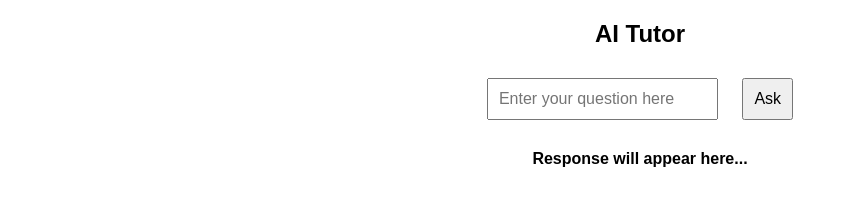
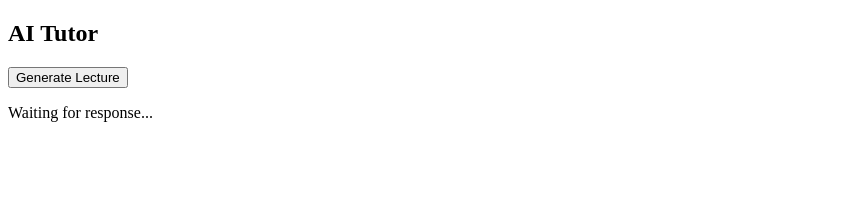
Before and after one commit to varanasi48/ai-tutor, a plain HTML site: page index.html in a window 1280 px wide. Shown: the whole page, without its empty margins (0-848 px from the left). Drawn offline with Linux system fonts and the light colour scheme.

Commit message:
Update index.html

```diff
--- a/index.html
+++ b/index.html
@@ -4,96 +4,42 @@
     <meta charset="UTF-8">
     <meta name="viewport" content="width=device-width, initial-scale=1.0">
     <title>AI Tutor</title>
-    <style>
-        body {
-            font-family: Arial, sans-serif;
-            text-align: center;
-            margin: 20px;
-        }
-        input, button {
-            margin: 10px;
-            padding: 10px;
-            font-size: 16px;
-        }
-        #response {
-            margin-top: 20px;
-            font-weight: bold;
-        }
-    </style>
 </head>
 <body>
-
     <h2>AI Tutor</h2>
-    <input type="text" id="question" placeholder="Enter your question here">
-    <button onclick="fetchLecture()">Ask</button>
-
-    <p id="response">Response will appear here...</p>
+    <button onclick="fetchLecture()">Generate Lecture</button>
+    <p id="responseOutput">Waiting for response...</p>
 
     <script>
-        const LOGIC_APP_URL = "https://prod-30.southindia.logic.azure.com:443/workflows/f6ad47edbaaf42b0a3b6e4816d8fbb73/triggers/When_a_HTTP_request_is_received/paths/invoke?api-version=2016-10-01&sp=%2Ftriggers%2FWhen_a_HTTP_request_is_received%2Frun&sv=1.0&sig=c8sFzIKpt9E-VoiCZ46VuTosaiSZjQL0JkzmrxUWkV0"; // Replace with your actual Logic App URL
-
         async function fetchLecture() {
-    const questionInput = document.getElementById("question").value;
-    if (!questionInput) {
-        alert("Please enter a question.");
-        return;
-    }
+            const logicAppUrl = "https://prod-30.southindia.logic.azure.com/workflows/f6ad47edbaaf42b0a3b6e4816d8fbb73/triggers/When_a_HTTP_request_is_received/paths/invoke?api-version=2016-10-01&sp=%2Ftriggers%2FWhen_a_HTTP_request_is_received%2Frun&sv=1.0&sig=c8sFzIKpt9E-VoiCZ46VuTosaiSZjQL0JkzmrxUWkV0";
 
             try {
-        const response = await fetch(LOGIC_APP_URL, {  // ✅ FIXED
+                const response = await fetch(logicAppUrl, {
                     method: "POST",
                     headers: {
                         "Content-Type": "application/json"
                     },
-            body: JSON.stringify({ question: questionInput })
+                    body: JSON.stringify({ question: "What is AI?" })  // Replace with dynamic input
                 });
 
-        // Ensure we are receiving valid JSON
                 if (!response.ok) {
                     throw new Error(`HTTP error! Status: ${response.status}`);
                 }
 
                 const data = await response.json();
-        console.log("Initial Response:", data);  // Debugging
+                console.log("Response from Logic App:", data);
 
-        if (data.id) {
-            console.log("Request ID:", data.id);
-            checkStatus(data.id);  // Start polling
+                if (data && data.answer) {
+                    document.getElementById("responseOutput").innerText = data.answer;
                 } else {
-            throw new Error("Unexpected response format");
+                    document.getElementById("responseOutput").innerText = "No answer received.";
                 }
             } catch (error) {
                 console.error("Error fetching lecture:", error);
+                document.getElementById("responseOutput").innerText = "Error fetching lecture.";
             }
         }
-
-        async function checkStatus(requestId) {
-    try {
-        const response = await fetch(`${LOGIC_APP_URL}/runs/${requestId}`, {
-            method: "GET",
-            headers: {
-                "Content-Type": "application/json"
-            }
-        });
-
-        const data = await response.json();
-        console.log("Polling Response:", data);  // Debugging
-
-        if (data.status === "Completed") {
-            console.log("Final Response:", data);
-            document.getElementById("response").innerText = data.output.answer;  // Display the answer
-        } else if (data.status === "Running") {
-            setTimeout(() => checkStatus(requestId), 2000); // Poll every 2 seconds
-        } else {
-            throw new Error("Unexpected status: " + data.status);
-        }
-    } catch (error) {
-        console.error("Polling error:", error);
-    }
-}
-
-
     </script>
-
 </body>
 </html>
```
Lines whose indentation alone changed are shown as unchanged.
